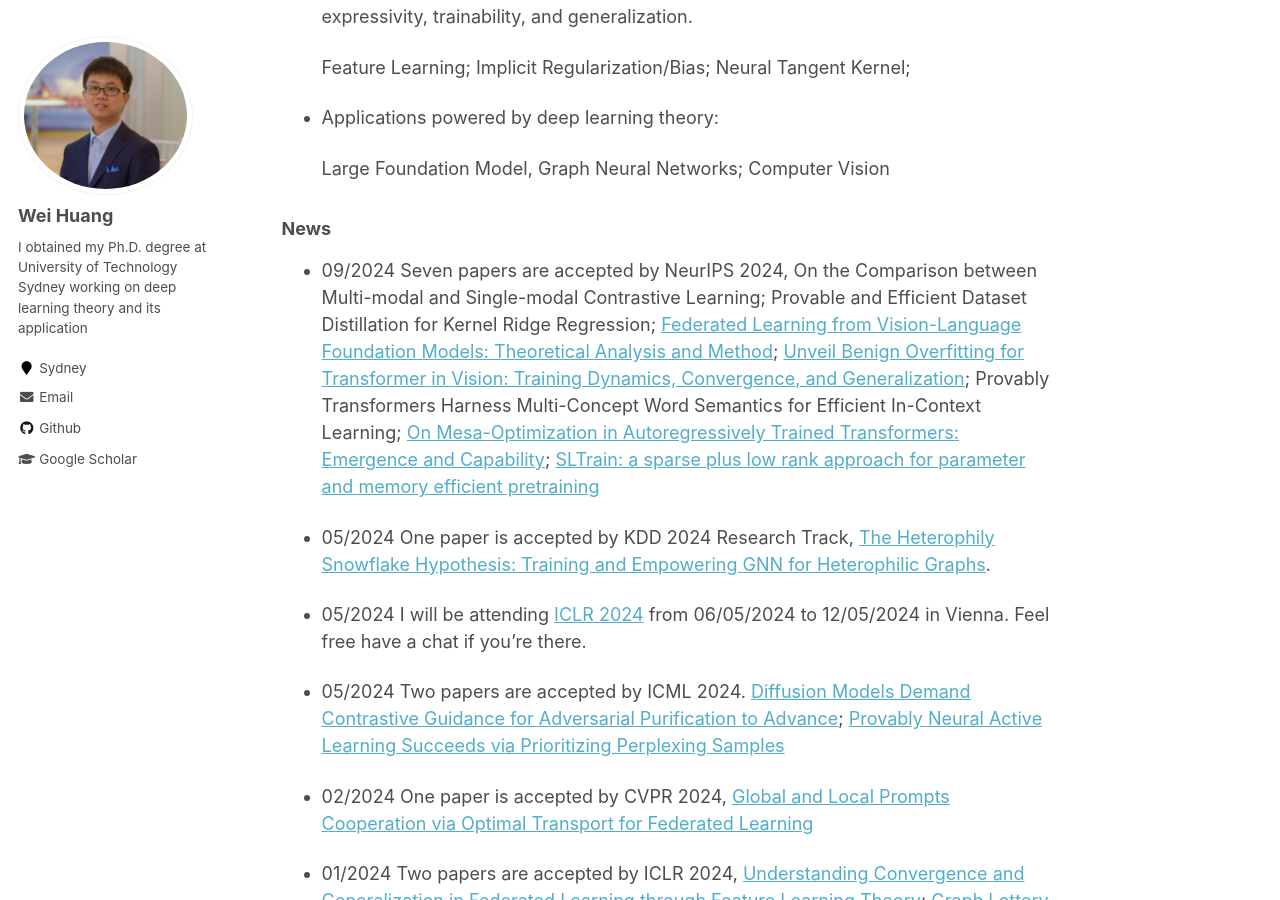
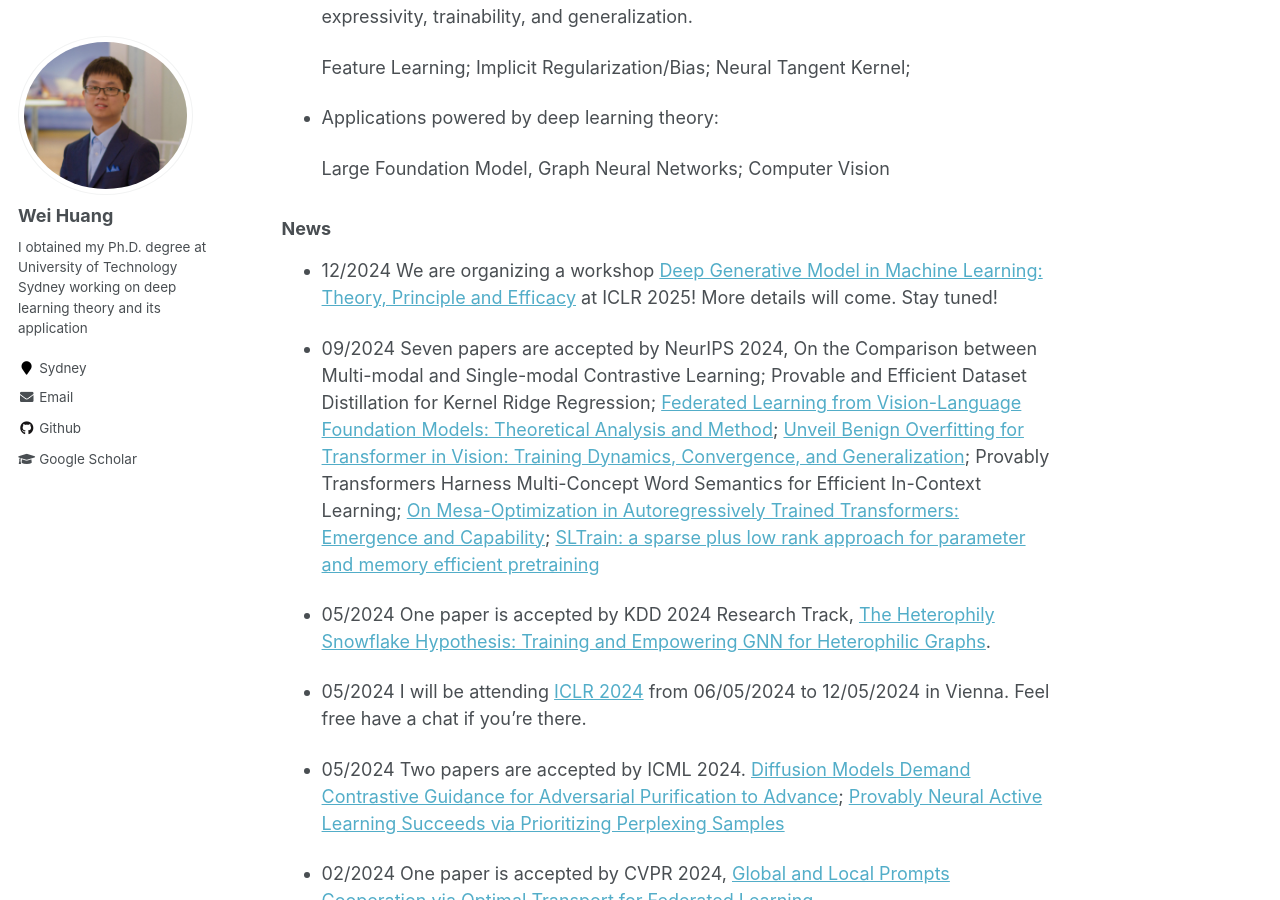
Before and after one commit to WeiHuang05/Weihuang05.github.io, a Jekyll site: the page built from index.md, in a window 1280 px wide and 900 px high, scrolled down 758 px. Built offline with Jekyll 4.4.1, drawn with Linux system fonts in a browser that asks for light colours.

Commit message:
Update index.md

```diff
--- a/index.md
+++ b/index.md
@@ -25,6 +25,7 @@ My office is located at the [University of Tokyo](https://www.u-tokyo.ac.jp/ja/i
 
 ### News
 
+* 12/2024 We are organizing a workshop [Deep Generative Model in Machine Learning: Theory, Principle and Efficacy](https://delta-workshop.github.io/) at ICLR 2025! More details will come. Stay tuned!
 
 * 09/2024 Seven papers are accepted by NeurIPS 2024, On the Comparison between Multi-modal and Single-modal Contrastive Learning; Provable and Efficient Dataset Distillation for Kernel Ridge Regression; [Federated Learning from Vision-Language Foundation Models: Theoretical Analysis and Method](https://arxiv.org/abs/2409.19610v1); [Unveil Benign Overfitting for Transformer in Vision: Training Dynamics, Convergence, and Generalization](https://arxiv.org/abs/2409.19345); Provably Transformers Harness Multi-Concept Word Semantics for Efficient In-Context Learning; [On Mesa-Optimization in Autoregressively Trained Transformers: Emergence and Capability](https://arxiv.org/abs/2405.16845); [SLTrain: a sparse plus low rank approach for parameter and memory efficient pretraining](https://arxiv.org/abs/2406.02214)
 
```
